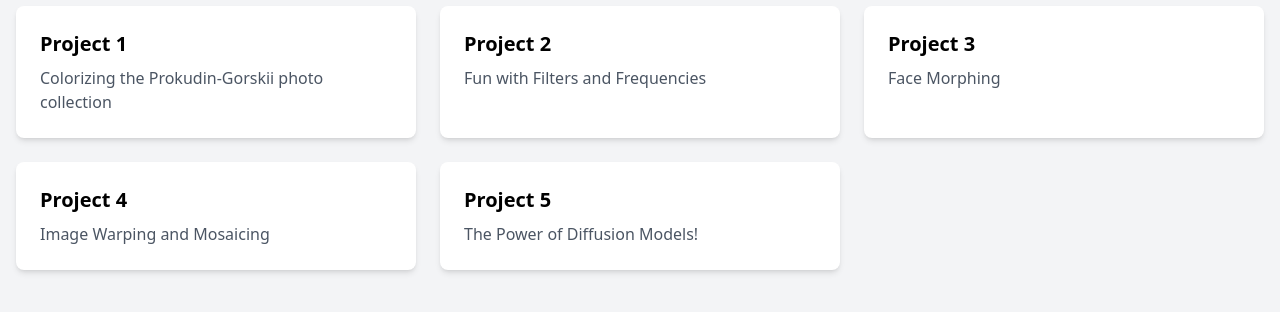
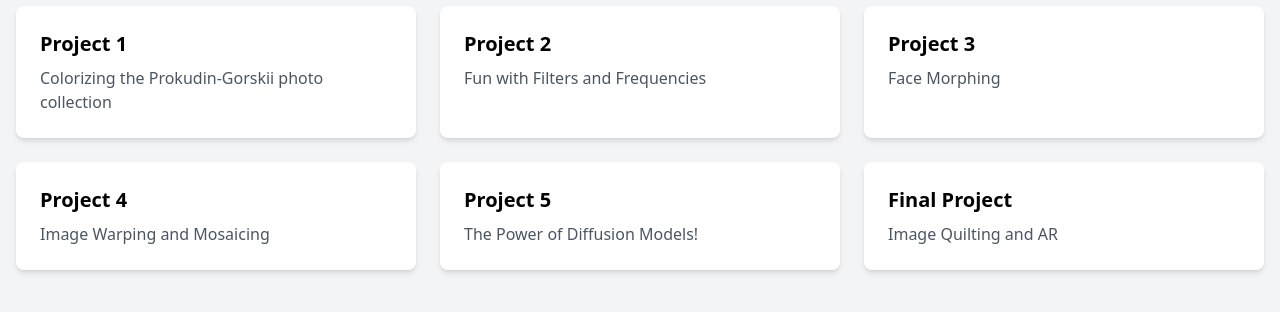
Before and after one commit to rhythmseth/rhythmseth.github.io, a plain HTML site: page index.html in a window 1280 px wide. Shown: the part 98-410 px from the top of the page. Drawn offline with nearby package versions, Linux system fonts and the light colour scheme.

Commit message:
final project done

```diff
--- a/index.html
+++ b/index.html
@@ -51,4 +51,13 @@
                 </div>
             </a>
 
-            <a href="./6/index.html" cla
+            <a href="./6/index.html" class="block bg-white rounded-lg shadow-md hover:shadow-lg transition duration-300">
+                <div class="p-6">
+                    <h2 class="text-xl font-semibold mb-2">Final Project</h2>
+                    <p class="text-gray-600">Image Quilting and AR</p>
+                </div>
+            </a>
+        </div>
+    </div>
+</body>
+</html>
```
